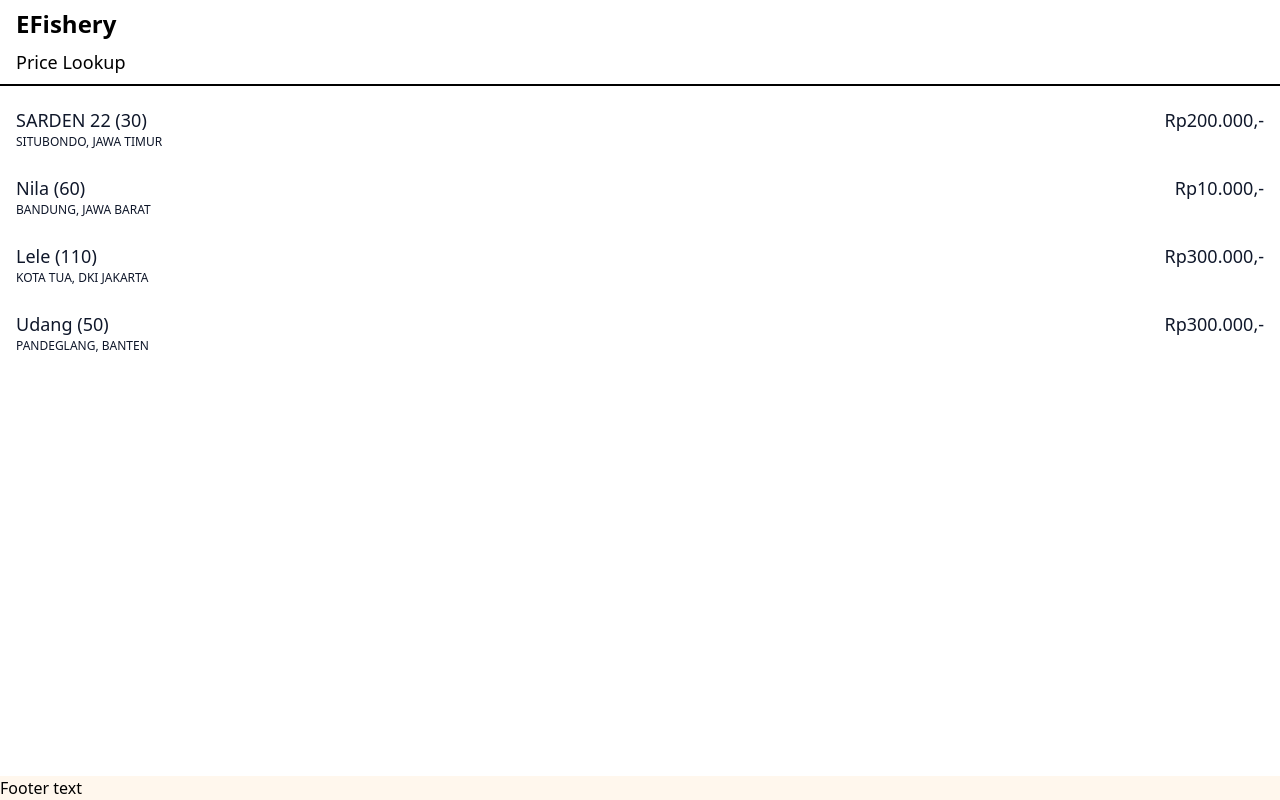
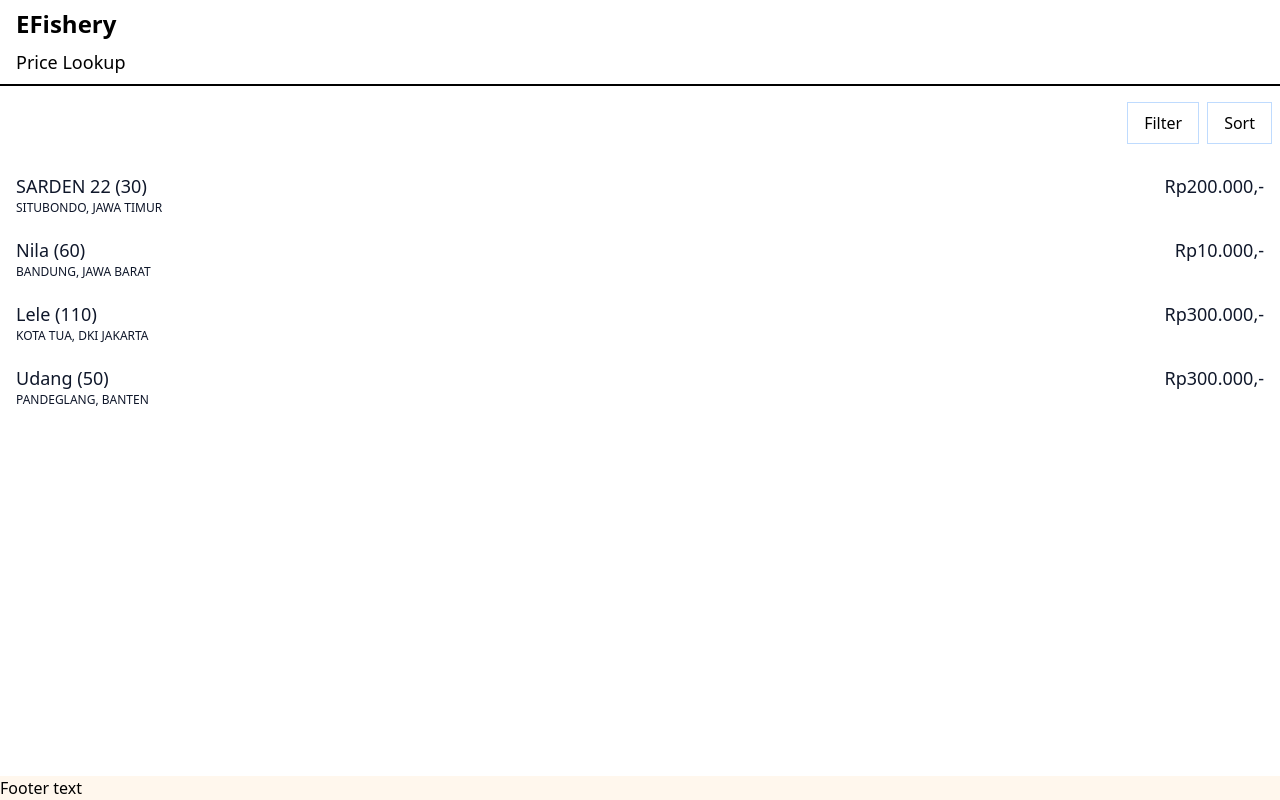
Before and after one commit to rayGobel/efishery-mock-app, a Next.js app: page / in a window 1280 px wide. Built offline with nearby package versions, Linux system fonts and the light colour scheme.

Commit message:
feat(product-detail) Refactor to product domain
Creates `filter` and `sort` button other than refactoring `Product`
type to its own domain section.

```diff
--- /dev/null
+++ b/components/ProductList.tsx
@@ -0,0 +1,72 @@
+import { FC, MouseEvent } from 'react';
+
+import ProductDetail from './ProductDetail';
+import Product from '../domain/Product';
+
+function mockProducts (): Product[] {
+  return [
+    {
+      name: 'SARDEN 22',
+      location: {
+        city: 'SITUBONDO',
+        province: 'JAWA TIMUR',
+      },
+      price: 200000,
+      size: 30
+    },
+    {
+      name: 'Nila',
+      location: {
+        city: 'BANDUNG',
+        province: 'JAWA BARAT',
+      },
+      price: 10000,
+      size: 60
+    },
+    {
+      name: 'Lele',
+      location: {
+        city: 'KOTA TUA',
+        province: 'DKI JAKARTA',
+      },
+      price: 300000,
+      size: 110
+    },
+    {
+      name: 'Udang',
+      location: {
+        city: 'PANDEGLANG',
+        province: 'BANTEN',
+      },
+      price: 300000,
+      size: 50
+    },
+  ];
+};
+
+const ProductList: FC = () => {
+  const btnStyle = `btn px-4 py-2 w-fit border border-blue-200`;
+
+  const handleFilterClick = (ev: MouseEvent<HTMLElement>) => {
+    console.log({ ev });
+    ev.preventDefault();
+  };
+
+  const handleSortClick = (ev: MouseEvent<HTMLElement>) => {
+    console.log({ ev });
+    ev.preventDefault();
+  };
+
+  return (
+    <div className="flex flex-col gap-y-1" data-testid="product-list">
+      <div className="toolbar px-2 py-1 flex flex-row gap-x-2 place-content-end mb-3">
+        <button className={btnStyle} onClick={handleFilterClick}>Filter</button>
+        <button className={btnStyle} onClick={handleSortClick}>Sort</button>
+      </div>
+
+      { mockProducts().map((p: Product) => <ProductDetail key={p.name} product={p} />) }
+    </div>
+  )
+};
+
+export default ProductList;
--- /dev/null
+++ b/domain/Product.ts
@@ -0,0 +1,13 @@
+type Location = {
+  city: string;
+  province: string;
+}
+
+export type Product = {
+  name: string,
+  location: Location,
+  price: number,
+  size: number,
+}
+
+export default Product;
--- a/pages/index.tsx
+++ b/pages/index.tsx
@@ -1,47 +1,7 @@
 import Head from 'next/head';
 import { FC } from 'react';
 import ProductDetail, { Product } from '../components/ProductDetail';
-
-function mockProducts (): Product[] {
-  return [
-    {
-      name: 'SARDEN 22',
-      location: {
-        city: 'SITUBONDO',
-        province: 'JAWA TIMUR',
-      },
-      price: 200000,
-      size: 30
-    },
-    {
-      name: 'Nila',
-      location: {
-        city: 'BANDUNG',
-        province: 'JAWA BARAT',
-      },
-      price: 10000,
-      size: 60
-    },
-    {
-      name: 'Lele',
-      location: {
-        city: 'KOTA TUA',
-        province: 'DKI JAKARTA',
-      },
-      price: 300000,
-      size: 110
-    },
-    {
-      name: 'Udang',
-      location: {
-        city: 'PANDEGLANG',
-        province: 'BANTEN',
-      },
-      price: 300000,
-      size: 50
-    },
-  ];
-};
+import ProductList from '../components/ProductList';
 
 export default function Home() {
   const borderBtm = `border-b-2 border-black`;
@@ -70,11 +30,7 @@
         </section>
 
         <section className={contentClass}>
-
-          <div className="flex flex-col gap-y-2">
-            { mockProducts().map((p: Product) => <ProductDetail key={p.name} product={p} />) }
-          </div>
-
+          <ProductList />
         </section>
       </main>
 
```
Also changed, not shown: components/ProductDetail.tsx (+1 -11 lines).
